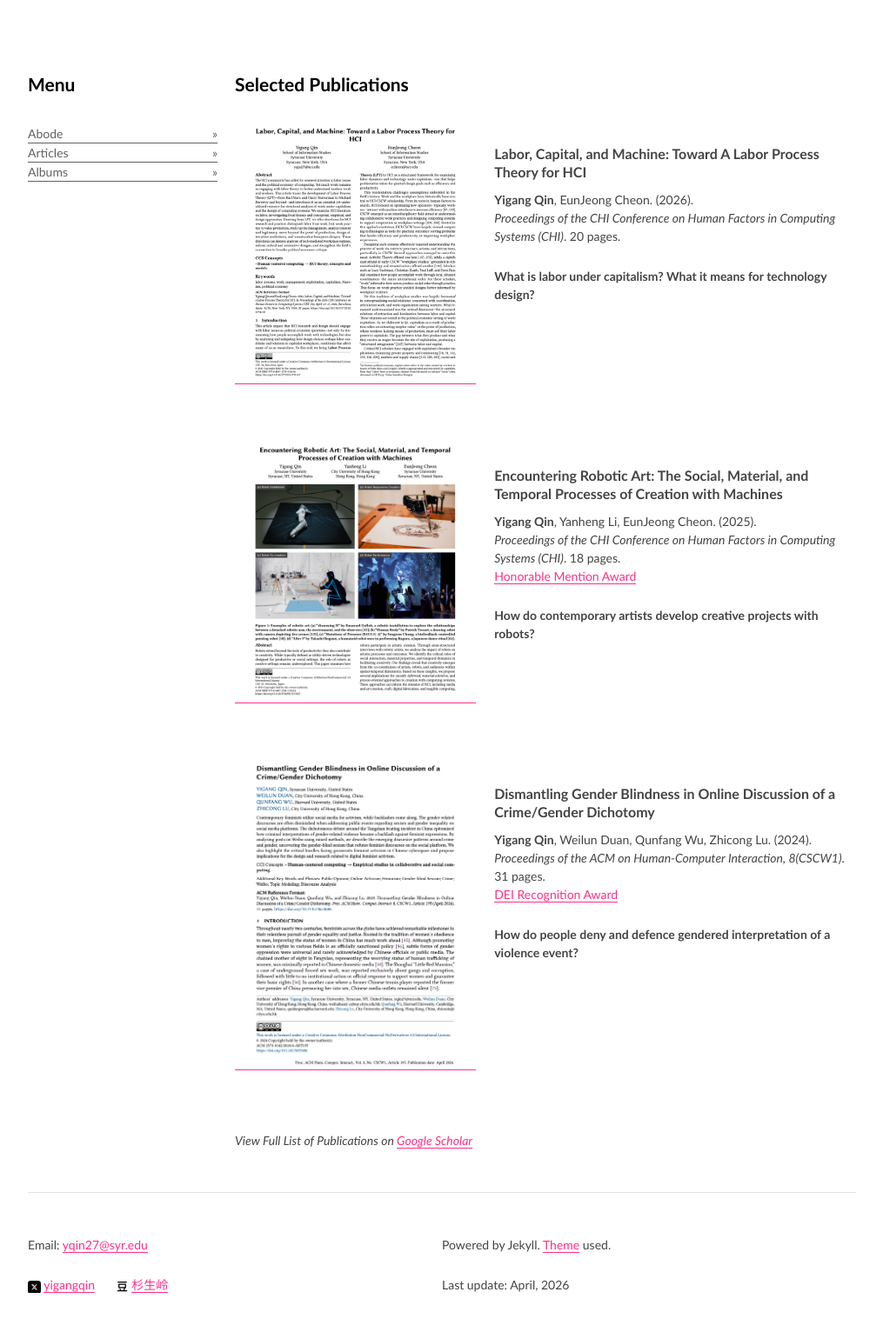
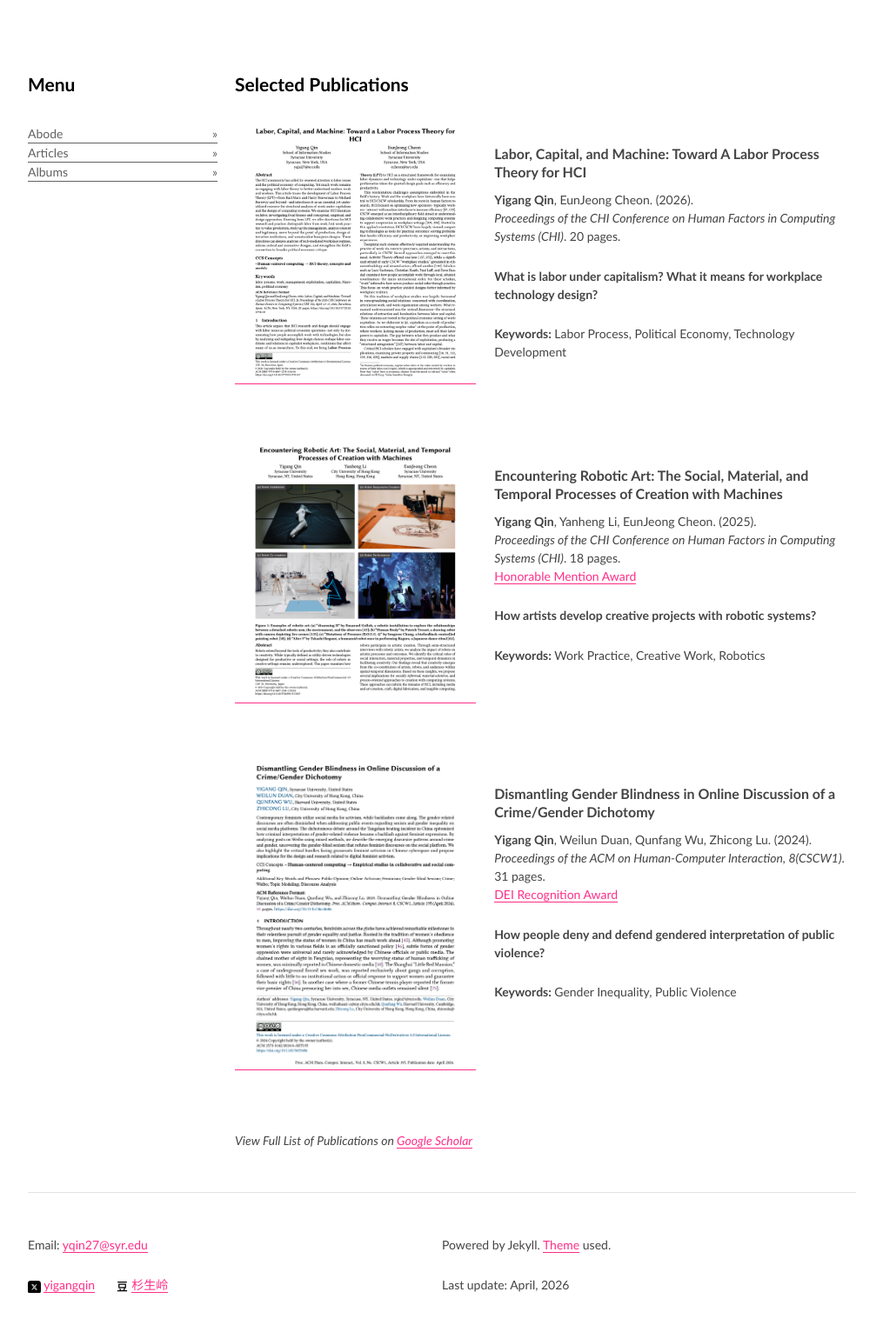
Before and after one commit to yigangqn/yigangqn.github.io, a Jekyll site: the page built from articles.html, in a window 1280 px wide. Shown: the whole page at 87% size, without its empty margins (132-1147 px from the left). Built offline with Jekyll 4.4.1, drawn with Linux system fonts in a browser that asks for light colours.

Commit message:
changed index and article pages

```diff
--- a/articles.html
+++ b/articles.html
@@ -7,7 +7,7 @@ layout: defaultTem
   <h2>Selected Publications</h2>
 
   <div class="paperBundle">
-    <a class="paperCovers" target="_blank" href="https://doi.org/10.48550/arXiv.2602.10548"> <!-- replace arXiv doi-->
+    <a class="paperCovers" target="_blank" href="https://doi.org/10.1145/3772318.3791147">
       <img src="assets/paperCovers/CHI26.png" alt="">
     </a>
     <div>
@@ -16,7 +16,8 @@ layout: defaultTem
       <b>Yigang Qin</b>, EunJeong Cheon. (2026). <br />
       <em>Proceedings of the CHI Conference on Human Factors in Computing Systems (CHI)</em>. 20 pages. <br />
     </p>
-    <p><b>What is labor under capitalism? What it means for technology design?</b></p>
+    <p><b>What is labor under capitalism? What it means for workplace technology design?</b></p>
+    <p><b>Keywords: </b>Labor Process, Political Economy, Technology Development</p>
     </div>
   </div>
 
@@ -31,7 +32,8 @@ layout: defaultTem
       <em>Proceedings of the CHI Conference on Human Factors in Computing Systems (CHI)</em>. 18 pages. <br />
       <a target="_blank" href="https://doi.org/10.1145/3706598.3713327">Honorable Mention Award</a>
     </p>
-    <p><b>How do contemporary artists develop creative projects with robots?</b></p>
+    <p><b>How artists develop creative projects with robotic systems?</b></p>
+    <p><b>Keywords: </b>Work Practice, Creative Work, Robotics</p>
     </div>
   </div>
 
@@ -47,7 +49,8 @@ layout: defaultTem
       <em>Proceedings of the ACM on Human-Computer Interaction, 8(CSCW1)</em>. 31 pages. <br />
       <a target="_blank" href="https://cscw.acm.org/2024/index.php/awards/">DEI Recognition Award</a> <br/>
     </p>
-    <p><b>How do people deny and defence gendered interpretation of a violence event?</b></p>
+    <p><b>How people deny and defend gendered interpretation of public violence?</b></p>
+    <p><b>Keywords: </b>Gender Inequality, Public Violence</p>
     </div>
   </div>
 
--- a/index.html
+++ b/index.html
@@ -20,7 +20,7 @@ layout: defaultTem
       My work tries to understand the processes of producing and consuming emergent technologies, focusing on three interconnected mechanisms:
       <ol>
         <li> How political economy and culture shape technology imagination, production, and use; </li>
-        <li> How technologies reconfigure labor processes and future of work; </li>
+        <li> How technologies reconfigure labor processes and work practices; </li>
         <li> How technologies affect social reproduction and inequalities.</li>
       </ol>
     </p>
```
